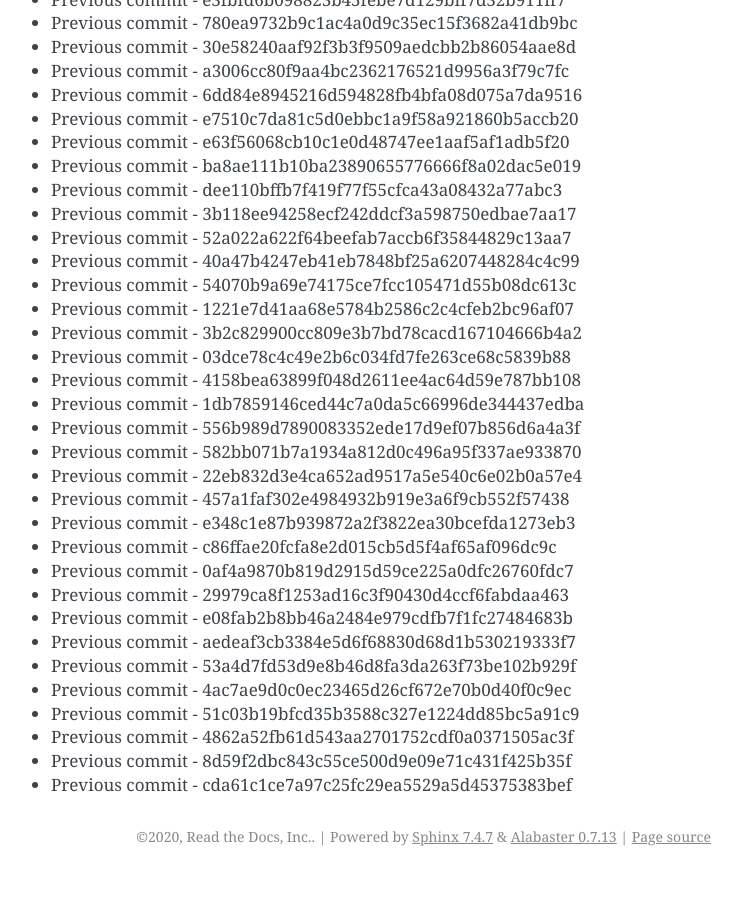
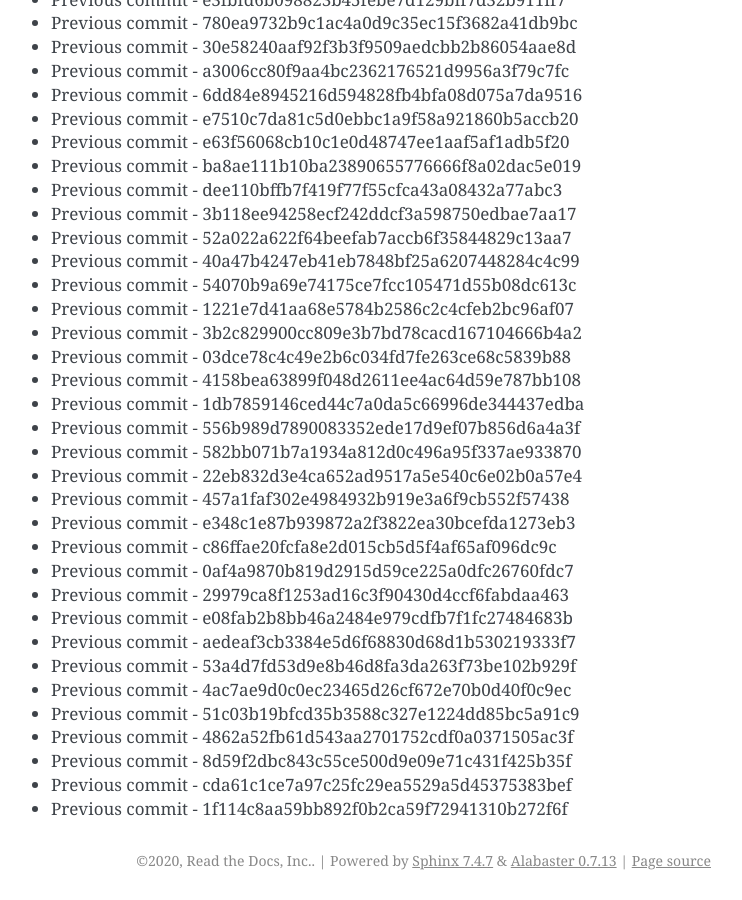
Before and after one commit to readthedocs/rtd-git-stresstest, a Sphinx documentation site: the page built from docs/updates.rst, in a window 1280 px wide and 900 px high, scrolled down 73165 px. Shown: the whole window, without its empty margins (399-1141 px from the left). Built offline with Sphinx 7.4.7, drawn with Linux system fonts in a browser that asks for light colours; before the commit the page ends 74041 px from its top, so only the background shows below that.

Commit message:
Generating commit from previous: 1f114c8aa59bb892f0b2ca59f72941310b272f6f

```diff
--- a/docs/updates.rst
+++ b/docs/updates.rst
@@ -3106,3 +3106,4 @@ It can be tested for any performance characteristics.
 * Previous commit - 4862a52fb61d543aa2701752cdf0a0371505ac3f
 * Previous commit - 8d59f2dbc843c55ce500d9e09e71c431f425b35f
 * Previous commit - cda61c1ce7a97c25fc29ea5529a5d45375383bef
+* Previous commit - 1f114c8aa59bb892f0b2ca59f72941310b272f6f
```
